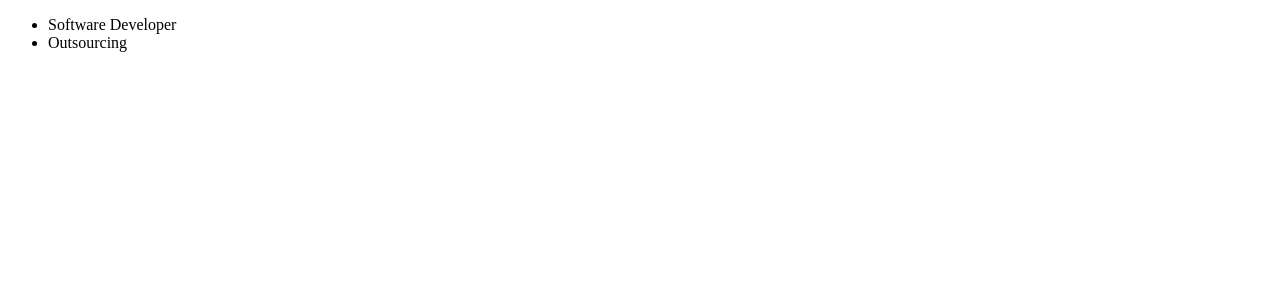
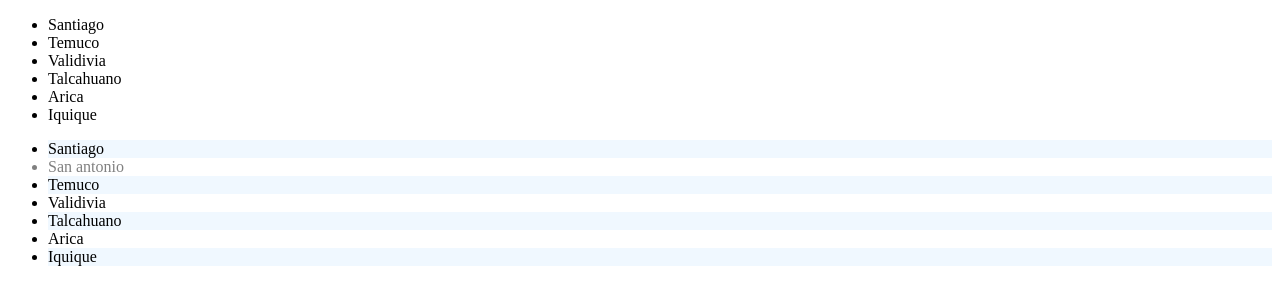
Before and after one commit to alexisvines/demo_angular, an Angular app in the folder acl-demo-angular4/: page / in a window 1280 px wide. Shown: the top 304 px of the page. Built offline with nearby package versions, Linux system fonts and the light colour scheme.

Commit message:
ngStyle: asigna regla especifica, ngStyle: asigna una clase completa a la etiqueta

```diff
--- a/acl-demo-angular4/src/app/app.component.html
+++ b/acl-demo-angular4/src/app/app.component.html
@@ -1,6 +1,12 @@
 <!--The content below is only a placeholder and can be replaced.-->
 <ul>
-	<ng-container *ngFor="let area of areas">
-		<li *ngIf="area.active">{{area.nombre}} </li>
+	<ng-container *ngFor="let lugar of lugares">
+		<li *ngIf="lugar.active">{{lugar.nombre}} </li>
 	</ng-container>
 </ul>
+
+<ul>
+	<ng-container *ngFor="let lugar of lugares; let i = index">
+		<li [ngStyle]="{color: (lugar.active) ? 'black' : 'gray'}" [ngClass]="{numero_par: (i+1) % 2 !== 0}" >{{lugar.nombre}} </li>
+	</ng-container>
+</ul>
--- a/acl-demo-angular4/src/app/app.component.ts
+++ b/acl-demo-angular4/src/app/app.component.ts
@@ -8,10 +8,15 @@ import { Component } from '@angular/core';
 
 export class AppComponent {
   title = 'Acl-Demo-Aplicacion';
-  areas:any = [
-  	{active:true, nombre: 'Software Developer'},
-  	{active:true, nombre: 'Outsourcing'},
-  	{active:false, nombre: 'Project Management'},
+  lugares:any = [
+  	{active:true, nombre: 'Santiago'},
+  	{active:false, nombre: 'San antonio'},
+  	{active:true, nombre: 'Temuco'},
+  	{active:true, nombre: 'Validivia'},
+  	{active:true, nombre: 'Talcahuano'},
+  	{active:true, nombre: 'Arica'},
+  	{active:true, nombre: 'Iquique'},
+
   ];
 
 
--- a/acl-demo-angular4/src/styles.css
+++ b/acl-demo-angular4/src/styles.css
@@ -1 +1,5 @@
 /* You can add global styles to this file, and also import other style files */
+.numero_par{
+	background-color: aliceblue;
+	color:blue;
+}
```
